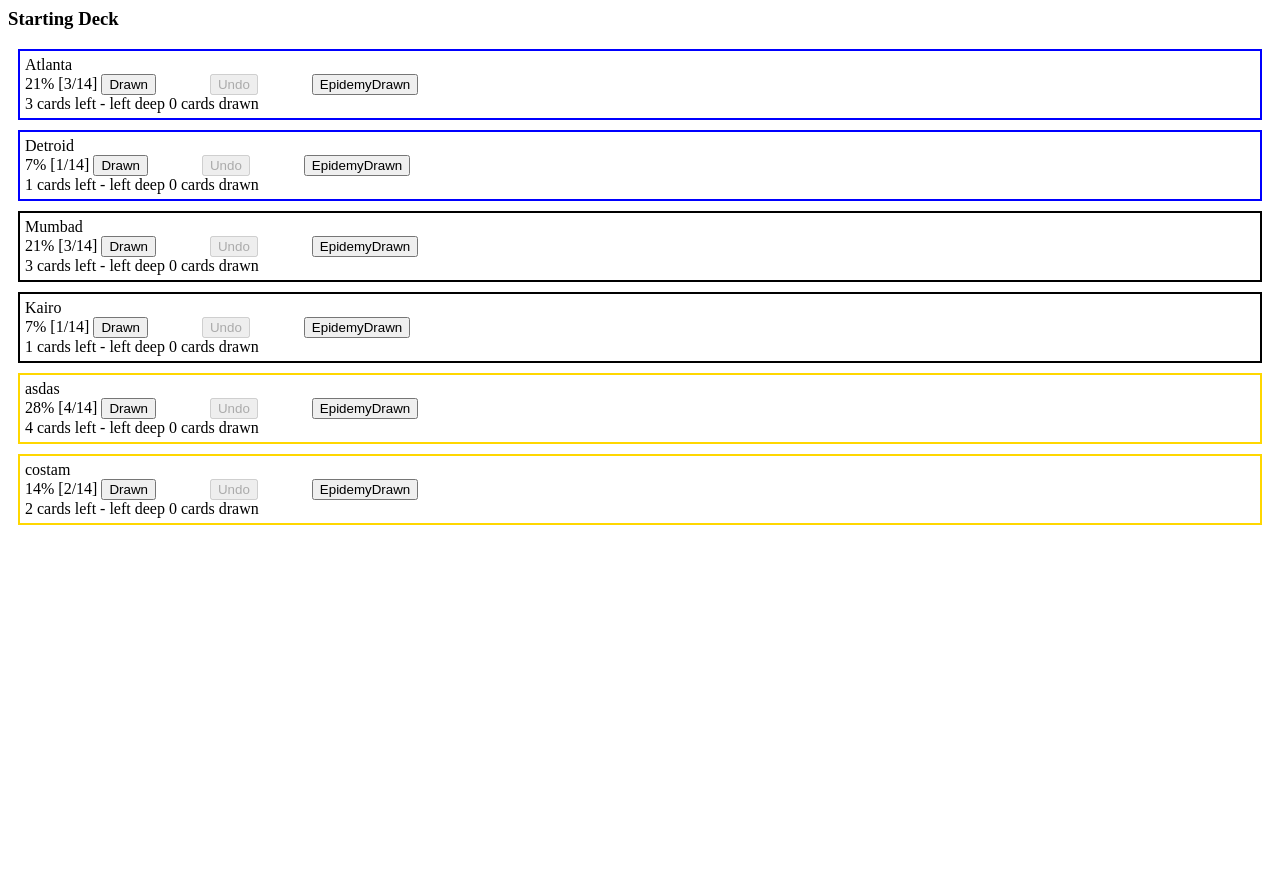
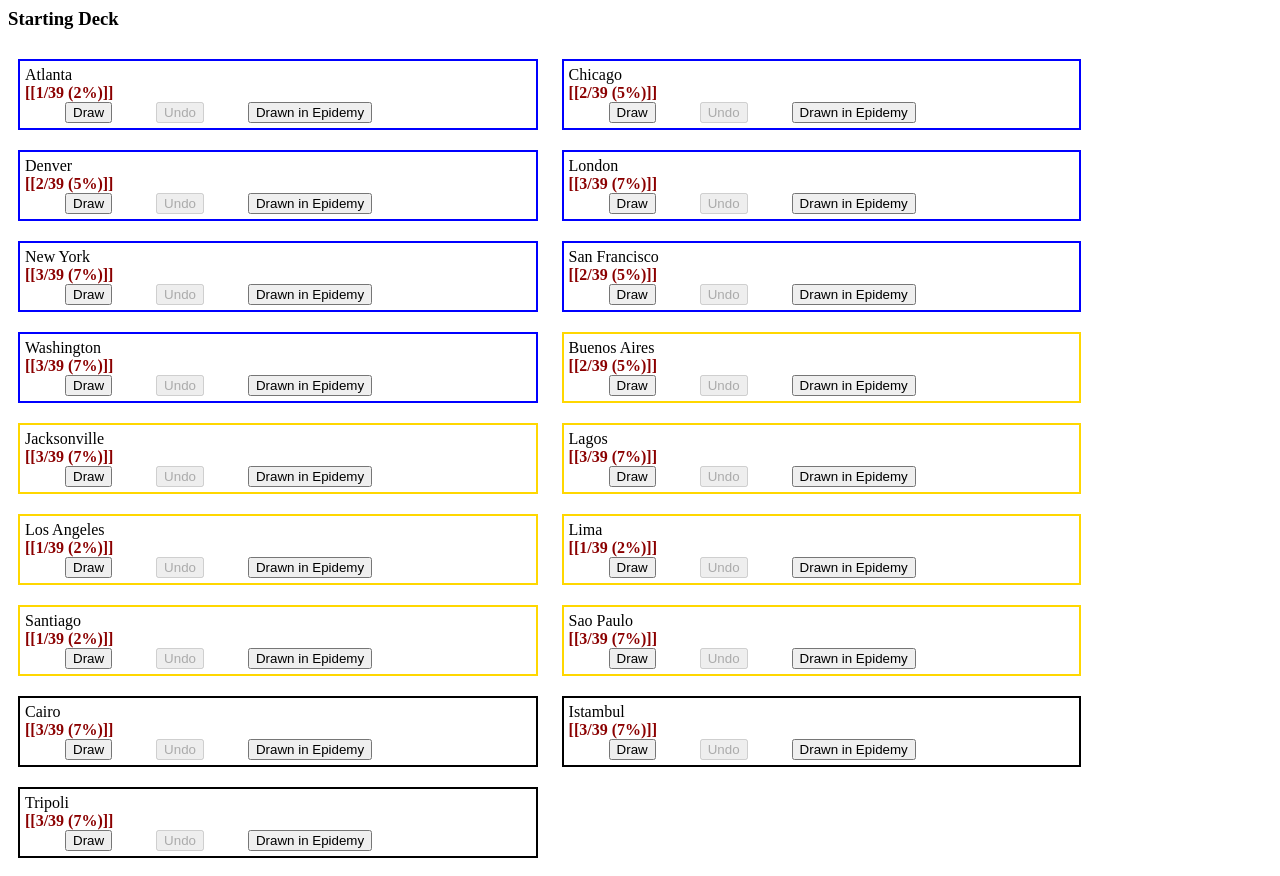
Before and after one commit to NamespaceV/pandemic2, a plain HTML site: page index.html in a window 1280 px wide. Before the commit the page ends 800 px from the top, so only its background shows below. Drawn offline with Linux system fonts and the light colour scheme.

Commit message:
updated layout + city list

```diff
--- a/index.html
+++ b/index.html
@@ -5,17 +5,20 @@
     $(document).ready(function(){
         var redrawBlock = function( block ){
             var leftDeep = block.attr("cardsLeftDeep");
-            block.find(".cardsLeftDeep").text(leftDeep+" left deep");
             var left = block.attr("cardsLeft");
-            block.find(".cardsLeft").text(left+" cards left");
             var drawn = block.attr("cardsDrawn");
-            block.find(".cardsDrawn").text(drawn+" cards drawn");
             var deepList = block.attr("cardsLeftDeep").split(",");
             var bottomCards = left;
             if (deepList.length > 1)
             {
                 bottomCards = deepList[deepList.length-2];
             }
+            var drawnText = "";
+            if (drawn > 0)
+            {
+                drawnText = "(drawn "+drawn+")";
+            }
+            block.find(".cardsDrawn").text(drawnText);
             console.log(block.find(".cityname").text() + " has "+bottomCards+" cards on bot");
 
             var totalLeft = [];
@@ -35,14 +38,39 @@
             block.parents(".epidemy").find(".cityblock").each(function() {
                 var bLeft = $( this ).attr("cardsLeft");
                 var bDeepList = $( this ).attr("cardsLeftDeep").split(",");
+                var newText = "[["+bLeft+"/"+totalLeft[0]+
+                 " ("+parseInt(100*bLeft/totalLeft[0])+"%)]]";
+                if (bLeft == 0)
+                {
+                    newText = "[-/"+totalLeft[0]+"]";
+                }
+                var riskType = "low";
+                if (bLeft * 8 >  totalLeft[0])
+                {
+                    riskType = "hi";
+                }
+                else if (bLeft == 0)
+                {
+                    riskType = "zero";
+                }
+                $( this ).find(".probabilityMain").attr("riskType", riskType);
 
-                $( this ).find(".probability").text(parseInt(100*bLeft/totalLeft[0])+"%"
-                    +" ["+bLeft+"/"+totalLeft[0]+"]");
+                $( this ).find(".probabilityMain").text(newText);
+                $( this ).find(".probabilityDeep").text("");
                 for (var i = 0; i < bDeepList.length-1;++i)
                 {
-                    $( this ).find(".probability").append(", "
-                        +parseInt(100*parseInt(bDeepList[i])/totalLeft[1+i])+"%"
-                         +" ["+parseInt(bDeepList[i])+"/"+totalLeft[1+i]+"]");
+                    var thisLvCards = parseInt(bDeepList[i]);
+                    var thisLvTotal = parseInt(totalLeft[1+i]);
+                    var thisLvPct  = parseInt(thisLvCards * 100 / thisLvTotal);
+                    var thisLvText = ", <"
+                        +thisLvCards+"/"+thisLvTotal
+                        +" ("+thisLvPct+"%)"
+                        +">";
+                    if (thisLvCards == 0)
+                    {
+                        thisLvText = ", <0/"+thisLvTotal+">";
+                    }
+                    $( this ).find(".probabilityDeep").append(thisLvText);
                 }
             });
             block.find('.controlAdd').prop('disabled', left == 0);
@@ -71,7 +99,6 @@
                     }
                 });
             }
-
         }
         var UndoDraw = function( block ){
             block.attr("cardsLeft", parseInt(block.attr("cardsLeft"))+ 1);
@@ -84,7 +111,6 @@
             testBlockForDeepDig(block);
             redrawBlock(block);
         }
-
         var updateOnEpidemyStarted = function( block ){
             var deepList = block.attr("cardsLeftDeep").split(",");
             if (deepList.length > 1)
@@ -107,7 +133,6 @@
             block.attr("cardsDrawn", 0);
             redrawBlock(block);
         }
-
         var epidemyButtonClicked = function(button, no){
             console.log("clone");
             var epidemyBlock = button.parents(".cityblock");
@@ -137,23 +162,21 @@
             newSet.find(".desc").text("Epidemy "+(no));
             newSet.find(".cityblock").each(function () {updateOnEpidemy($(this));});
         }
-
         var startingCity = function( cityName, color, cards ){
             var newBlock = `
                 <div class="cityblock" cardsLeft="[CardsLeft]" cardsDrawn="0" cardsLeftDeep="-" cityColor="[color]">
                     <div class="name">
                         <div class="cityname">[CityName]</div>
                     </div>
+                    <div class="display">
+                        <div class="probabilityMain">autogen</div>
+                        <div class="probabilityDeep">autogen</div>
+                        <div class="cardsDrawn">autogen</div>
+                    </div>
                     <div class="header">
-                    <div class="probability">0%</div>
-                    <button class="controlAdd">Drawn</button>
+                        <button class="controlAdd">Draw</button>
                         <button class="controlRem">Undo</button>
-                    <button class="epidemyButton">EpidemyDrawn</button>
-                </div>
-                <div class="display">
-                    <div class="cardsLeft">autogen</div>
-                    <div class="cardsLeftDeep">autogen</div>
-                    <div class="cardsDrawn">autogen</div>
+                        <button class="epidemyButton">Drawn in Epidemy</button>
                     </div>
                 </div>
             `;
@@ -163,12 +186,23 @@
             $(".epidemy").append(newBlock);
         };
 
-        startingCity("Atlanta","blue", 3);
-        startingCity("Detroid","blue", 1);
-        startingCity("Mumbad","black", 3);
-        startingCity("Kairo","black", 1);
-        startingCity("asdas","yellow", 4);
-        startingCity("costam","yellow", 2);
+        startingCity("Atlanta","blue", 1);
+        startingCity("Chicago","blue", 2);
+        startingCity("Denver","blue",  2);
+        startingCity("London","blue", 3);
+        startingCity("New York","blue", 3);
+        startingCity("San Francisco","blue", 2);
+        startingCity("Washington","blue", 3);
+        startingCity("Buenos Aires","yellow", 2);
+        startingCity("Jacksonville","yellow", 3);
+        startingCity("Lagos","yellow",  3);
+        startingCity("Los Angeles","yellow",  1);
+        startingCity("Lima","yellow", 1);
+        startingCity("Santiago","yellow",1);
+        startingCity("Sao Paulo","yellow",3);
+        startingCity("Cairo","black",3);
+        startingCity("Istambul","black",3);
+        startingCity("Tripoli","black",3);
 
         $(".epidemy").append("");
 
@@ -189,35 +223,7 @@
         });
     });
     </script>
-    <style type="text/css">
-        .header > *, .display > *
-        {
-          display: inline-block;
-        }
-        .control:hover
-        {
-            color: #FF0000;
-            cursor: pointer;
-        }
-        .cityblock
-        {
-            border-color: black;
-            border-width: 2px;
-            border-style: solid;
-            margin: 10px;
-            padding: 5px;
-        }
-        .cityblock[cityColor="blue"] {
-            border-color: blue;
-        }
-        .cityblock[cityColor="yellow"] {
-            border-color: gold;
-        }
-        .epidemyButton, .controlRem
-        {
-            margin-left: 50px;
-        }
-    </style>
+    <link rel="stylesheet" type="text/css" href="style.css">
 </head>
 <body>
     <div class="active">
--- /dev/null
+++ b/style.css
@@ -0,0 +1,48 @@
+.header > *, .display > *
+{
+  display: inline-block;
+}
+.control:hover
+{
+    color: #FF0000;
+    cursor: pointer;
+}
+.cityblock
+{
+    border-color: black;
+    border-width: 2px;
+    border-style: solid;
+    margin: 10px;
+    padding: 5px;
+    width: 40%;
+    display: inline-block;
+}
+.cityblock[cityColor="blue"] {
+    border-color: blue;
+}
+.cityblock[cityColor="yellow"] {
+    border-color: gold;
+}
+.epidemyButton, .controlRem, .controlAdd
+{
+    margin-left: 40px;
+}
+.probabilityMain
+{
+    font-weight: bold;
+}
+.probabilityMain[riskType="hi"]
+{
+    color: red;
+}
+.probabilityMain[riskType="low"]
+{
+    color: darkred;
+}
+.probabilityMain[riskType="zero"]
+{
+    color: lightgrey;
+}
+.cardsDrawn {
+    float: right;
+}
```
Lines whose indentation alone changed are shown as unchanged.
